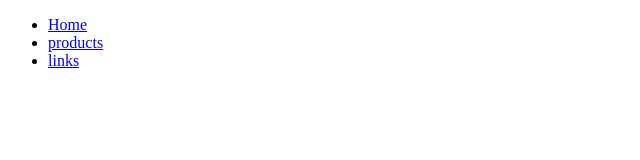
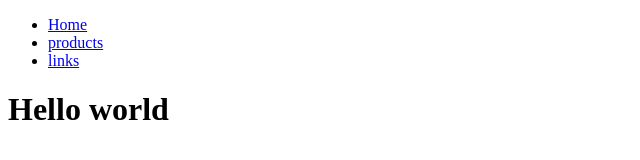
Before and after one commit to usmonovfazliddin2004/Trial, a plain HTML site: page index.html in a window 1280 px wide. Shown: the whole page, without its empty margins (0-640 px from the left). Drawn offline with Linux system fonts and the light colour scheme.

Commit message:
main added

```diff
--- a/index.html
+++ b/index.html
@@ -20,7 +20,12 @@
 
 
     <!--Main for another person-->
+    <main>
+        <h1>Hello world
+        </h1>
 
+
+    </main>
 
 </body>
 </html>
```
